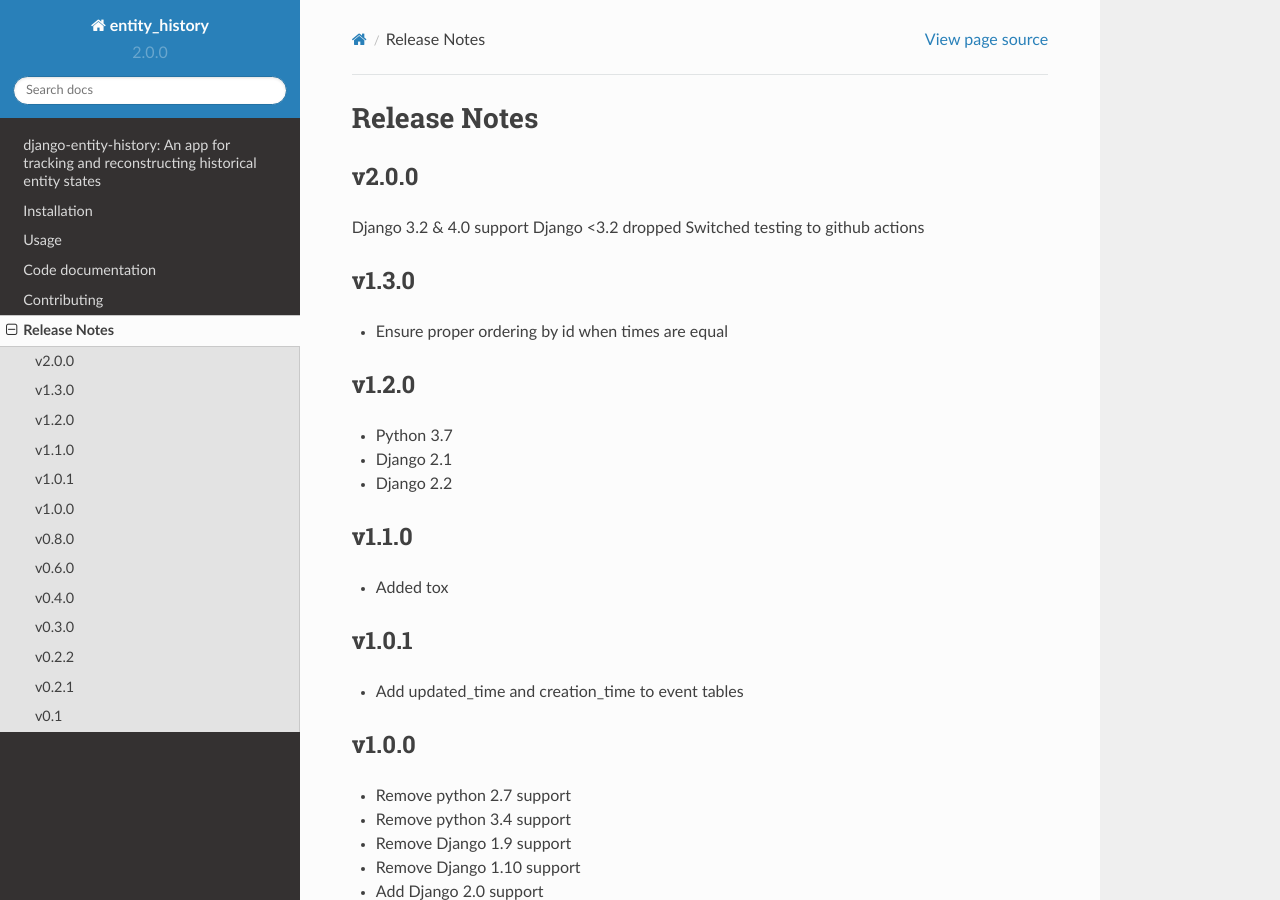
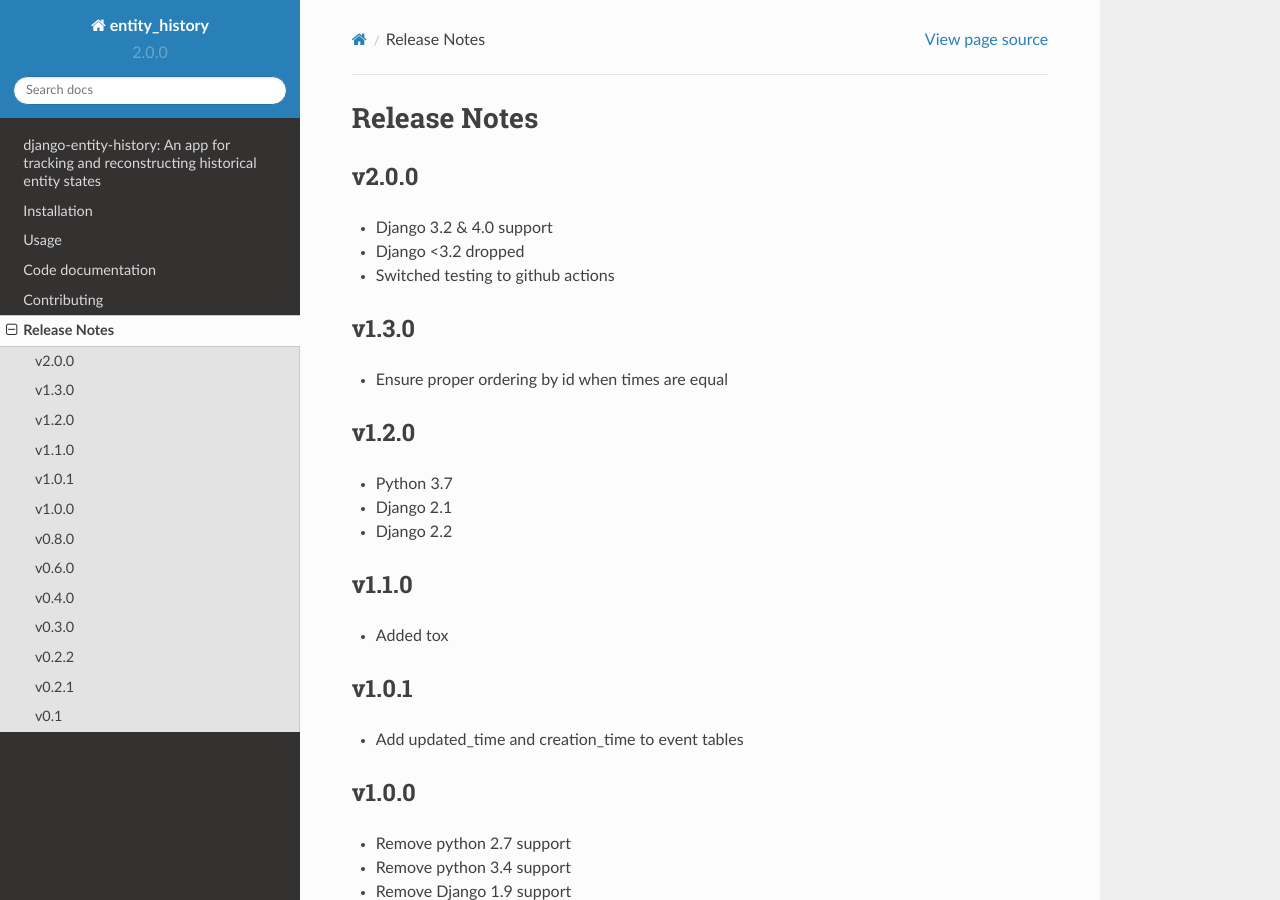
Before and after one commit to ambitioninc/django-entity-history, a Sphinx documentation site: the page built from docs/release_notes.rst, in a window 1280 px wide and 900 px high. Built offline with Sphinx 7.4.7 and the Read the Docs theme 2.0.0, drawn with Linux system fonts in a browser that asks for light colours.

Commit message:
bump requirement

```diff
--- a/docs/contributing.rst
+++ b/docs/contributing.rst
@@ -45,7 +45,7 @@
     import os
 
     # Third party package imports
-    from mock import patch
+    from unittest.mock import patch
     from django.conf import settings
 
     # Local package imports
--- a/docs/release_notes.rst
+++ b/docs/release_notes.rst
@@ -3,9 +3,9 @@
 
 v2.0.0
 -------
-Django 3.2 & 4.0 support
-Django <3.2 dropped
-Switched testing to github actions
+* Django 3.2 & 4.0 support
+* Django <3.2 dropped
+* Switched testing to github actions
 
 v1.3.0
 ------
```
Also changed, not shown: 2 other files.
